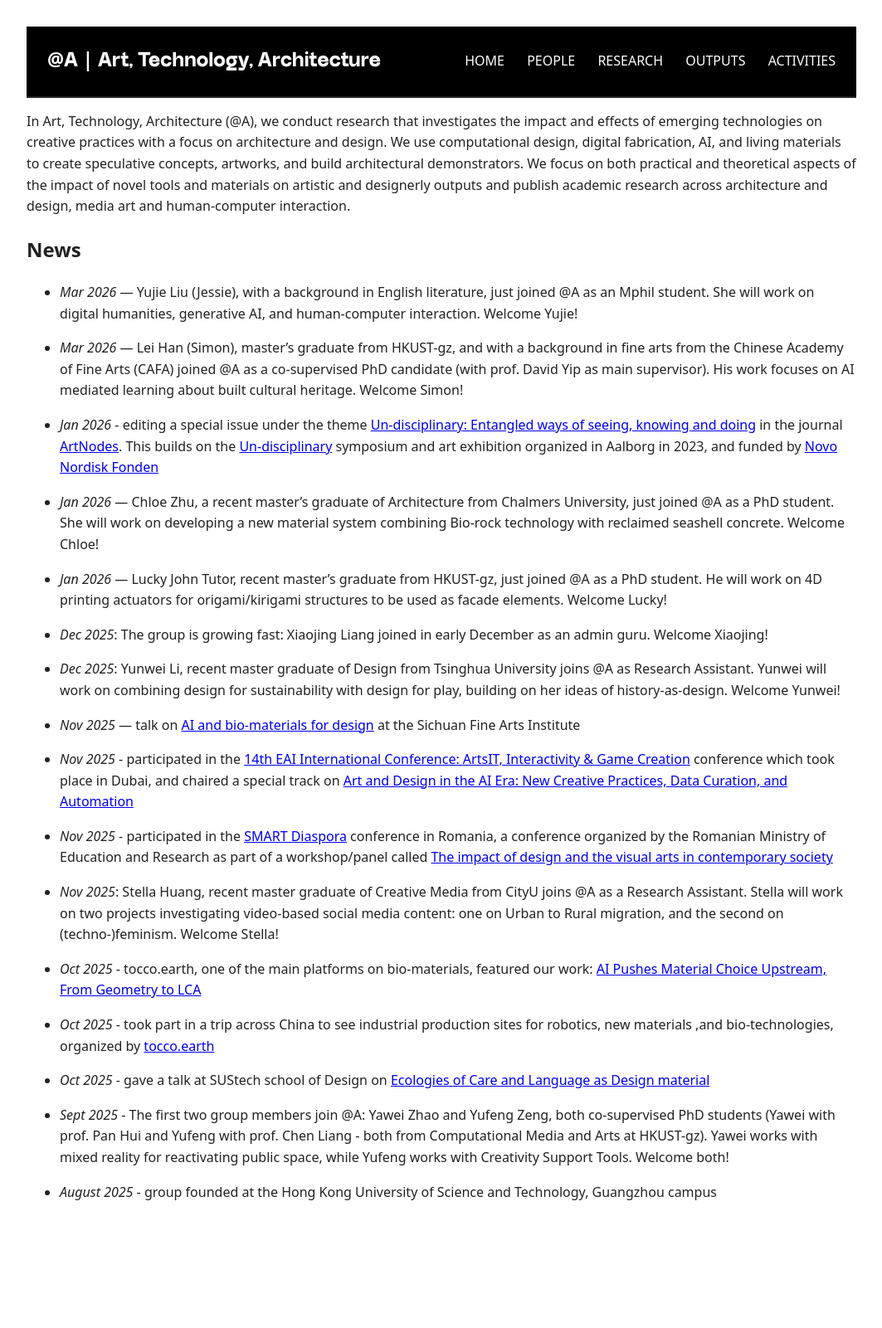
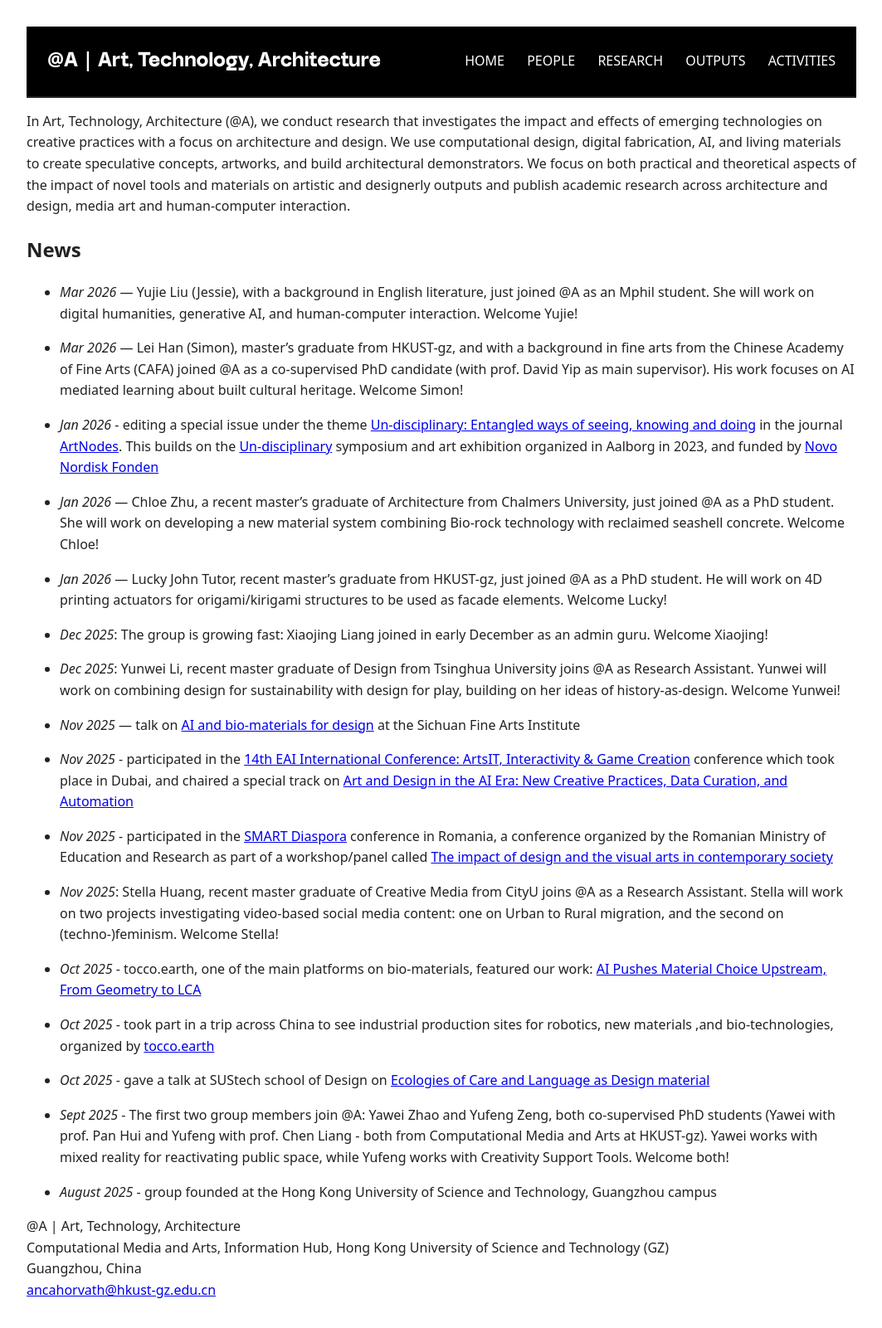
Before and after one commit to anqua/at-a, a Jekyll site: the page built from index.md, in a window 1280 px wide. Shown: the whole page at 83% size, without its empty margins (108-1171 px from the left). Built offline with Jekyll 4.4.1, drawn with Linux system fonts in a browser that asks for light colours; some web fonts are replaced; before the commit the page ends 1482 px from its top, so only the background shows below that.

Commit message:
Update default.html

```diff
--- a/_layouts/default.html
+++ b/_layouts/default.html
@@ -29,4 +29,15 @@
   <main>
     {{ content }}
   </main>
+
+<footer class="site-footer">
+  <div class="footer-inner">
+    <p>
+      @A | Art, Technology, Architecture <br>
+      Computational Media and Arts, Information Hub, Hong Kong University of Science and Technology (GZ)<br>
+      Guangzhou, China<br>
+      <a href="mailto:group@example.edu">ancahorvath@hkust-gz.edu.cn</a>
+    </p>
+  </div>
+</footer>
 </body>
```
